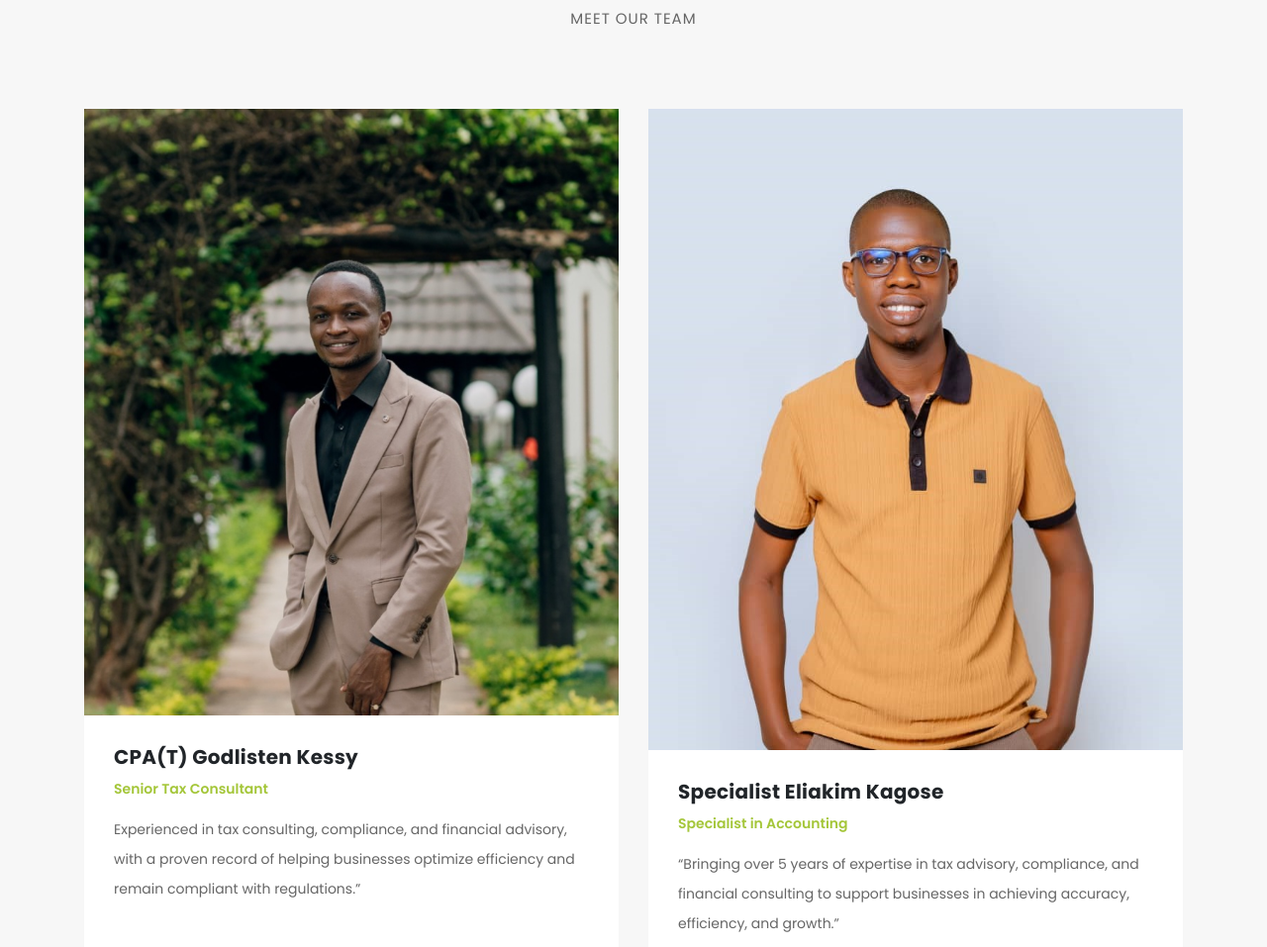
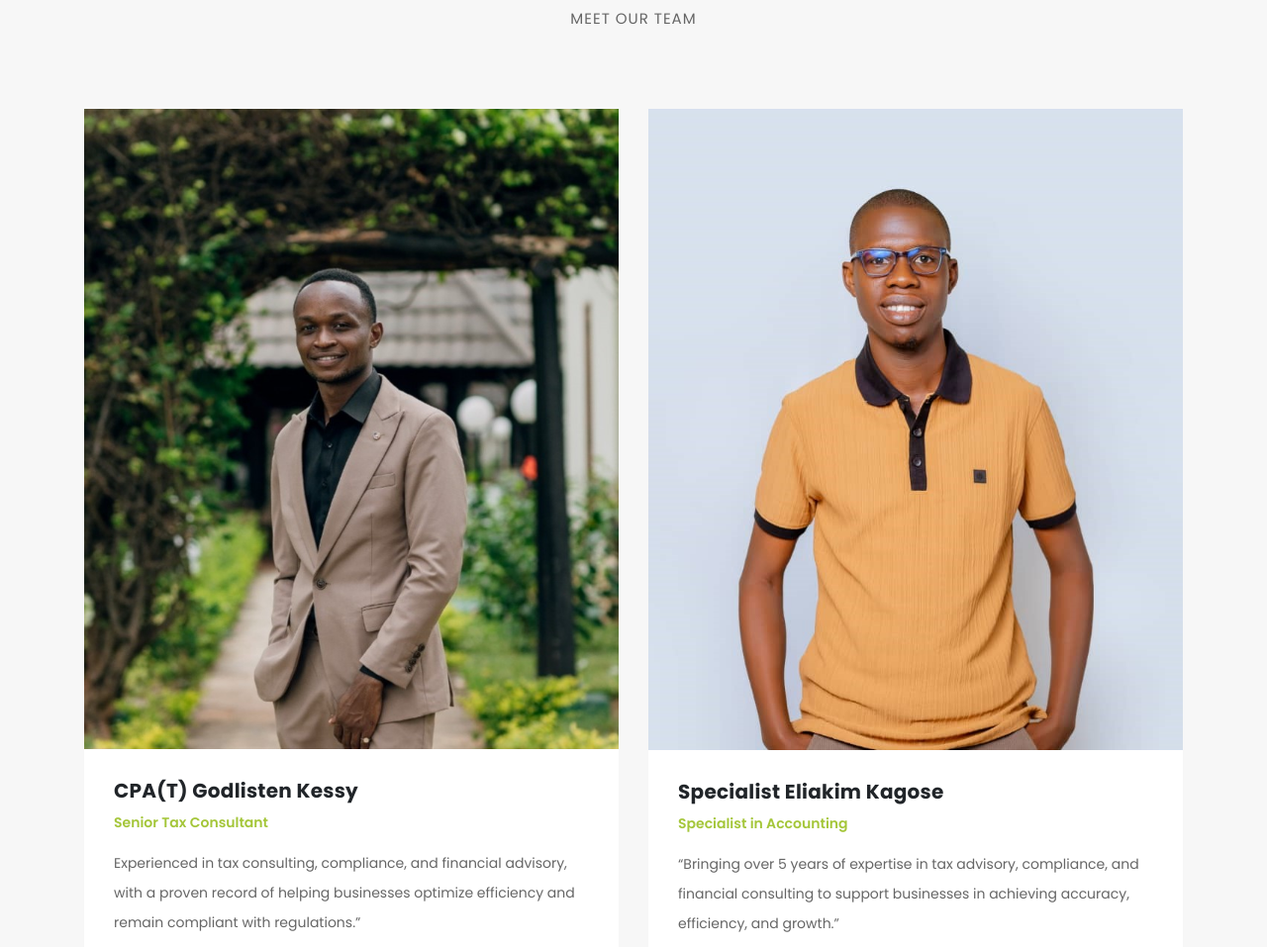
Before and after one commit to LaviusMJ/gceconsulting, a plain HTML site: page about.html in a window 1280 px wide. Shown: the part 1444-2401 px from the top of the page at 99% size. Drawn offline with Linux system fonts and the light colour scheme.

Commit message:
Update about.html

```diff
--- a/about.html
+++ b/about.html
@@ -146,7 +146,7 @@ https://templatemo.com/tm-545-finance-business
           </div>
           <div class="col-md-6">
             <div class="team-item">
-              <img src="assets/images/image_2.jpg" alt="">
+              <img src="assets/images/image_6.jpg" alt="">
               <div class="down-content">
                 <h4> CPA(T) Godlisten Kessy</h4>
                 <span>Senior Tax Consultant</span>
```
